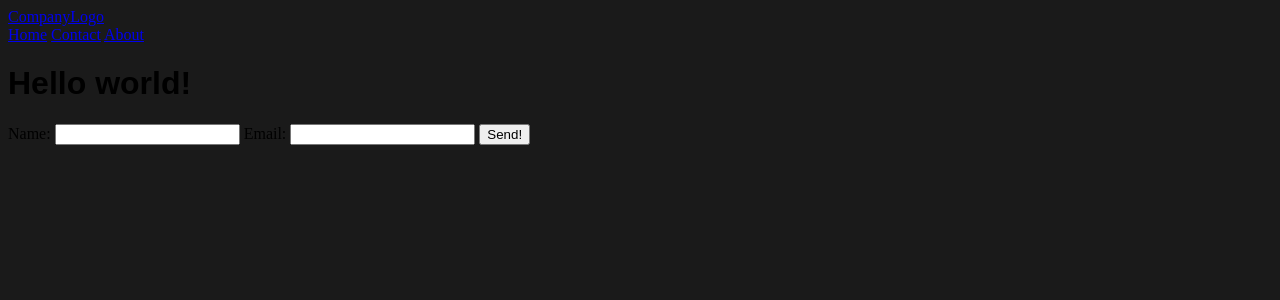
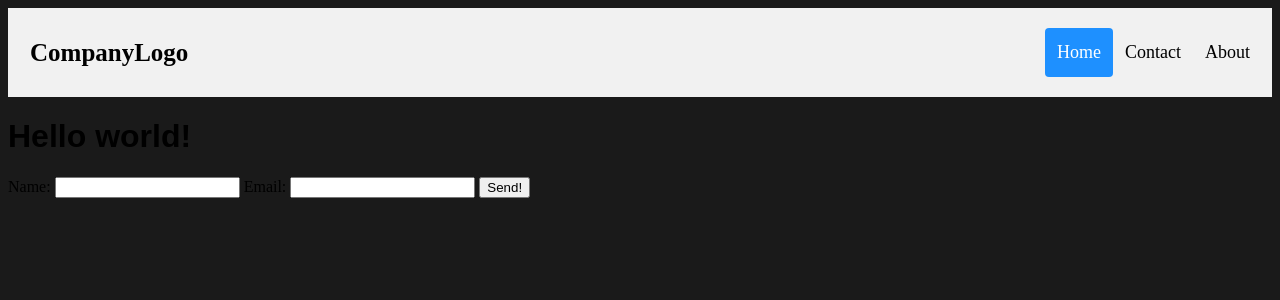
Before and after one commit to shefcodefirstgirls/2018-python-team-i-project, a Flask app: page / in a window 1280 px wide. Shown: the top 300 px of the page. Run offline with Flask 2, Linux system fonts and the light colour scheme.

Commit message:
Dynamic Header

```diff
--- a/static/app.css
+++ b/static/app.css
@@ -6,14 +6,56 @@ body {
   background-color: #1a1a1a;
 }
 
-nav ul {
-  list-style: none;
-  font-family: Arial, sans-serif;
-  font-size: 20px;
-  text-align: center;
+/* Style the header with a grey background and some padding */
+.header {
+  overflow: hidden;
+  background-color: #f1f1f1;
+  padding: 20px 10px;
 }
 
-nav ul li {
-  display: inline;
-  margin-right: 20px;
+/* Style the header links */
+.header a {
+  float: left;
+  color: black;
+  text-align: center;
+  padding: 12px;
+  text-decoration: none;
+  font-size: 18px;
+  line-height: 25px;
+  border-radius: 4px;
 }
+
+/* Style the logo link (notice that we set the same value of line-height and font-size to prevent the header to increase when the font gets bigger */
+.header a.logo {
+  font-size: 25px;
+  font-weight: bold;
+}
+
+/* Change the background color on mouse-over */
+.header a:hover {
+  background-color: #ddd;
+  color: black;
+}
+
+/* Style the active/current link*/
+.header a.active {
+  background-color: dodgerblue;
+  color: white;
+}
+
+/* Float the link section to the right */
+.header-right {
+  float: right;
+}
+
+/* Add media queries for responsiveness - when the screen is 500px wide or less, stack the links on top of each other */
+@media screen and (max-width: 500px) {
+  .header a {
+    float: none;
+    display: block;
+    text-align: left;
+  }
+  .header-right {
+    float: none;
+  }
+}
```
